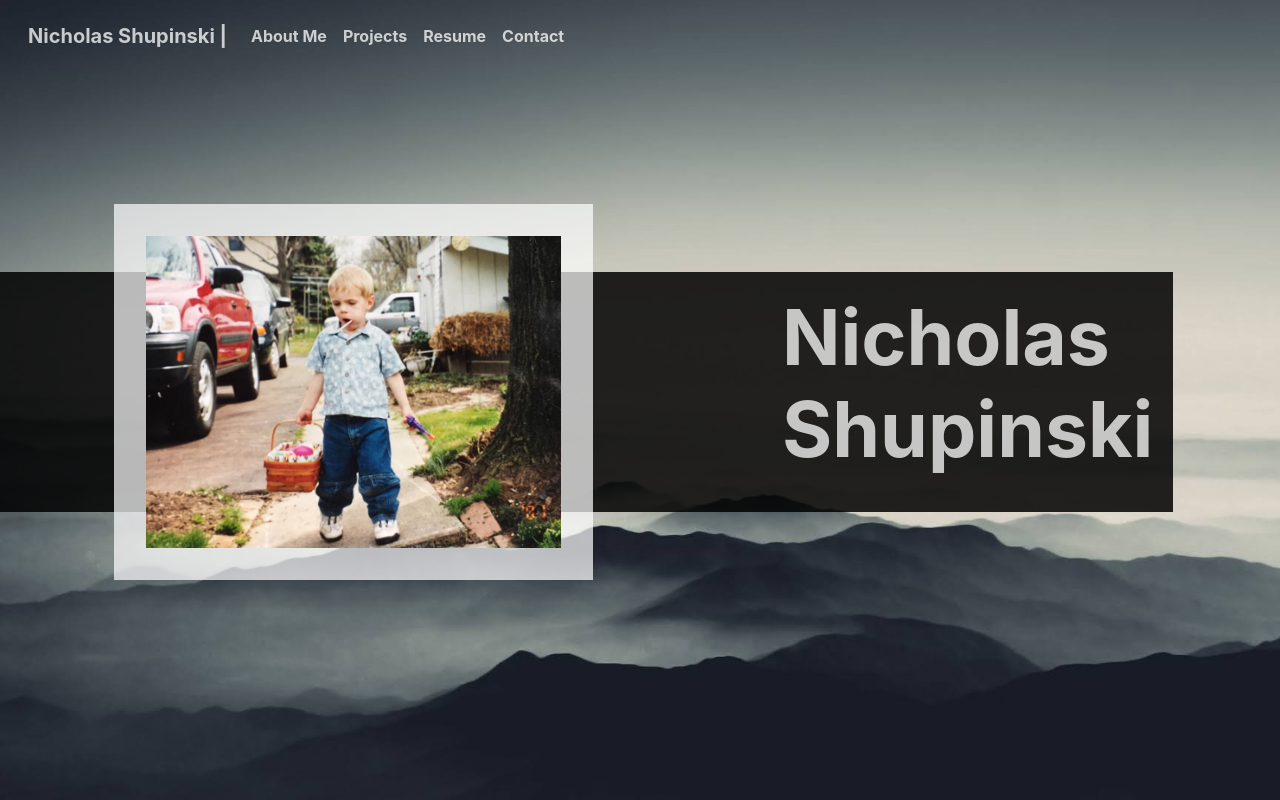
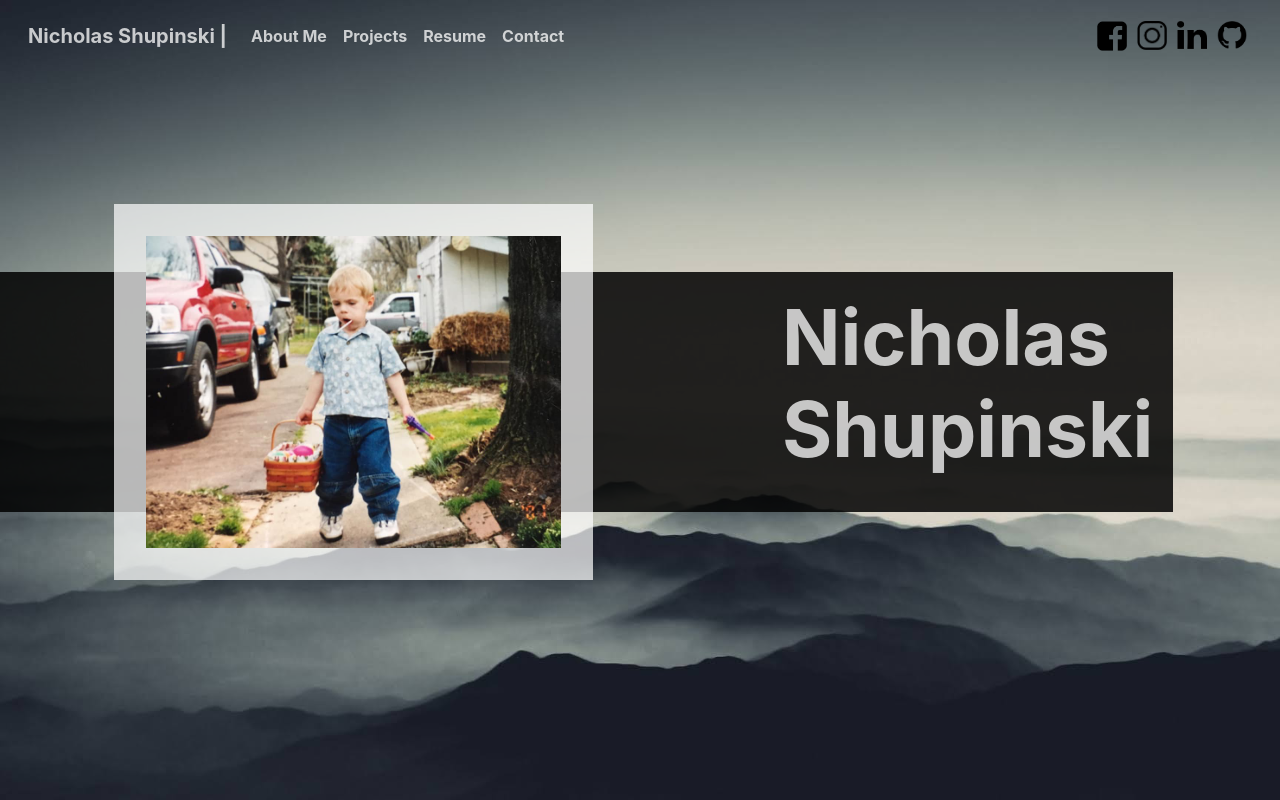
Before and after one commit to nshupinski/nshupinski.github.io, a plain HTML site: page index.html in a window 1280 px wide. Shown: the top 800 px of the page. Drawn offline with nearby package versions, Linux system fonts and the light colour scheme.

Commit message:
Added social media icons

```diff
--- a/Stylesheets/index.css
+++ b/Stylesheets/index.css
@@ -22,6 +22,14 @@ code {
 }
 
 /*Nav*/
+.social-media-icon {
+  width: 2.5em;
+  padding-left: 5px;
+  padding-right: 5px;
+}
+#insta-nav {
+  width: 2.55em;
+}
 .blur {
   background: rgba(255, 255, 255, 0);
 }
--- a/index.html
+++ b/index.html
@@ -51,6 +51,21 @@
               </li>
               <li class="nav-item">
                 <a class="nav-link" id="contact-nav" href="#contact">Contact</a>
+              </li>
+            </ul>
+            <!---->
+            <ul class="nav navbar-nav ml-auto" style="margin-left: auto;">
+              <li>
+                <a id="fb-nav" href="#contact"><img class="social-media-icon" src="Images/Icons/fb-icon.png"></img></a>
+              </li>
+              <li class="nav-item">
+                <a id="insta-nav" href="#contact"><img class="social-media-icon" src="Images/Icons/insta-icon.png"></img></a>
+              </li>
+              <li class="nav-item">
+                <a id="linkedin-nav" href="#contact"><img class="social-media-icon" src="Images/Icons/linkedin-icon.png"></img></a>
+              </li>
+              <li class="nav-item">
+                <a id="git-nav" href="#contact"><img class="social-media-icon" src="Images/Icons/github-icon.png"></img></a>
               </li>
             </ul>
           </div>
@@ -164,7 +179,7 @@
                             <img class="carousel-image" src="Images/Blender/Imperial-Pint-Beer.png" class="d-block w-75" id="blenderImg2" alt="Beer Glass" >
                           </div>
                           <div class="carousel-item" id="blender3" data-bs-interval="6000">
-                            <img class="carousel-image" src="Images/Blender/.png" class="d-block w-75" id="blenderImg3" alt="Donut & Coffee">
+                            <img class="carousel-image" src="Images/Blender/donut_cropped.png" class="d-block w-75" id="blenderImg3" alt="Donut & Coffee">
                           </div>
                           <div class="carousel-item" id="blender4" data-bs-interval="6000">
                             <img class="carousel-image" src="Images/Blender/chessRender2.png" class="d-block w-75" alt="Chess Board">
```
Also changed, not shown: Images/Blender/donut_cropped.png (added), Images/Icons/fb-icon.png (added), Images/Icons/github-icon.png (added), Images/Icons/insta-icon.png (added), Images/Icons/linkedin-icon.png (added), 3 other files.
